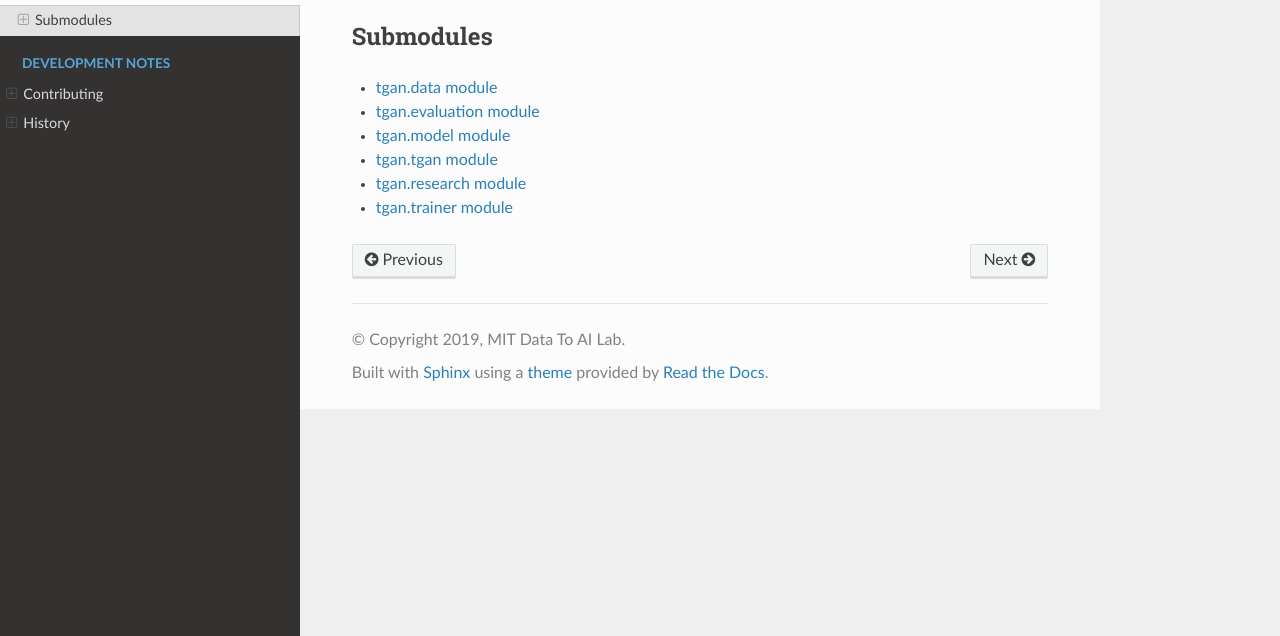
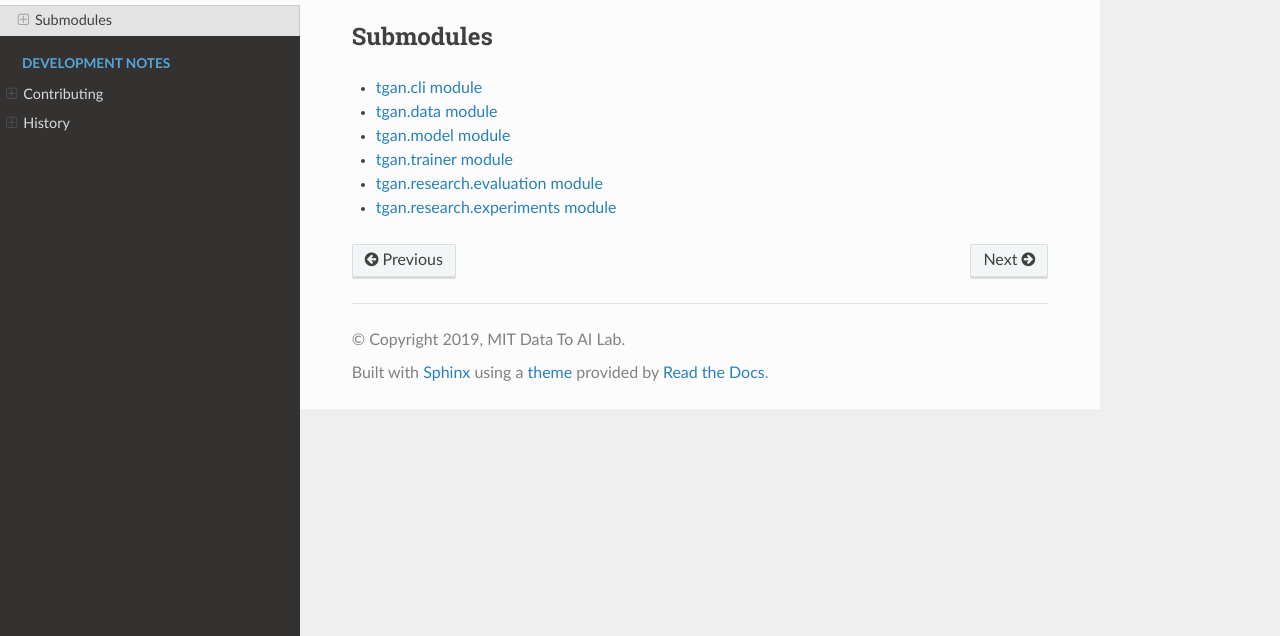
Before and after one commit to sdv-dev/TGAN, a Sphinx documentation site: the page built from docs/api/tgan.rst, in a window 1280 px wide, cut to the strip 264-900 px from the top of the page. Built offline with Sphinx 7.4.7 and the Read the Docs theme 2.0.0, drawn with Linux system fonts in a browser that asks for light colours.

```diff
--- a/docs/api/tgan.rst
+++ b/docs/api/tgan.rst
@@ -11,9 +11,9 @@ Submodules
 
 .. toctree::
 
+   tgan.cli
    tgan.data
-   tgan.evaluation
    tgan.model
-   tgan.tgan
-   tgan.research
    tgan.trainer
+   tgan.research.evaluation
+   tgan.research.experiments
```
Also changed, not shown: docs/api/tgan.cli.rst (added, +7 -0 lines), docs/api/tgan.evaluation.rst (deleted, +0 -7 lines), docs/api/tgan.research.evaluation.rst (added, +7 -0 lines), docs/api/tgan.research.experiments.rst (added, +7 -0 lines), docs/api/tgan.research.rst (deleted, +0 -7 lines), docs/api/tgan.tgan.rst (deleted, +0 -7 lines).
